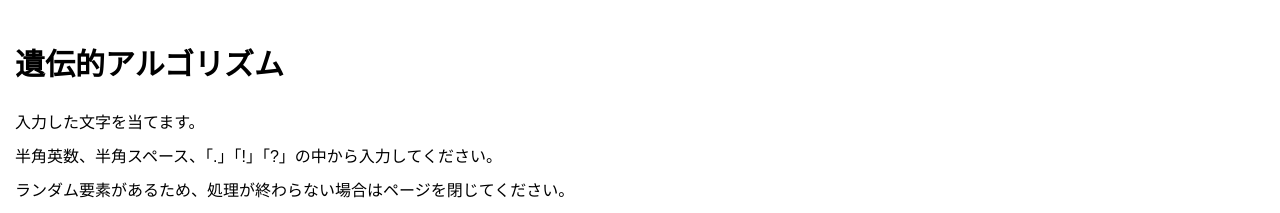
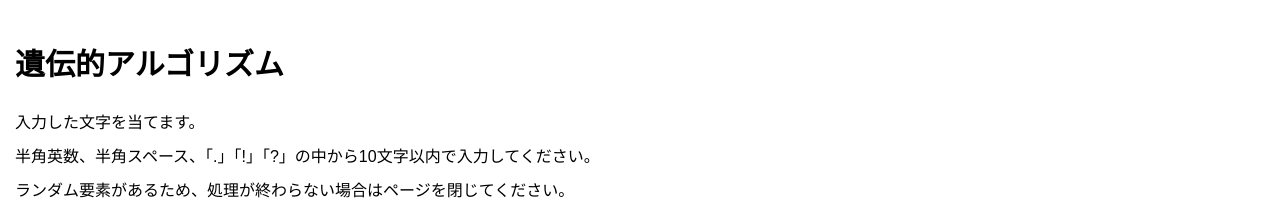
Before and after one commit to kne-cr/genetic-algorithm, a website: page htdocs/index.html in a window 1280 px wide. Shown: the top 213 px of the page. Drawn offline with Linux system fonts and the light colour scheme.

Commit message:
説明文を追加

```diff
--- a/htdocs/index.html
+++ b/htdocs/index.html
@@ -9,7 +9,7 @@
   <div class="container">
     <h2>遺伝的アルゴリズム</h2>
     <p>入力した文字を当てます。</p>
-    <p>半角英数、半角スペース、「.」「!」「?」の中から入力してください。</p>
+    <p>半角英数、半角スペース、「.」「!」「?」の中から10文字以内で入力してください。</p>
     <p>ランダム要素があるため、処理が終わらない場合はページを閉じてください。</p>
     <p><a href="https://github.com/ariy-parallel/genetic-algorithm" target="_blank">ソースコードはこちら</a></p>
     <input type="text" id="input" class="form-control" maxlength="10">
```
